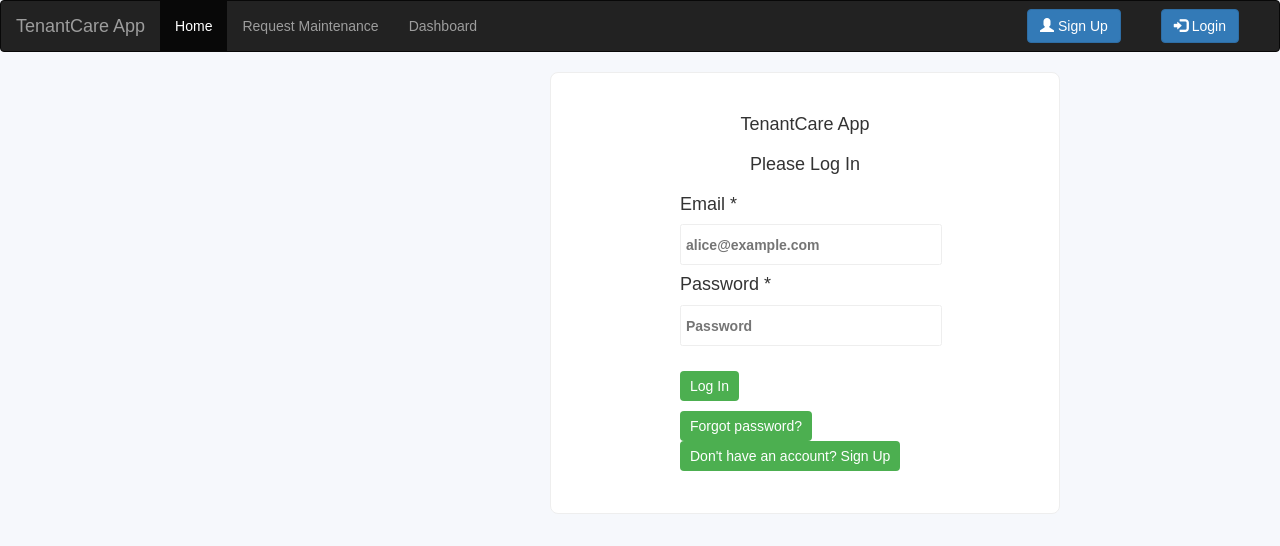
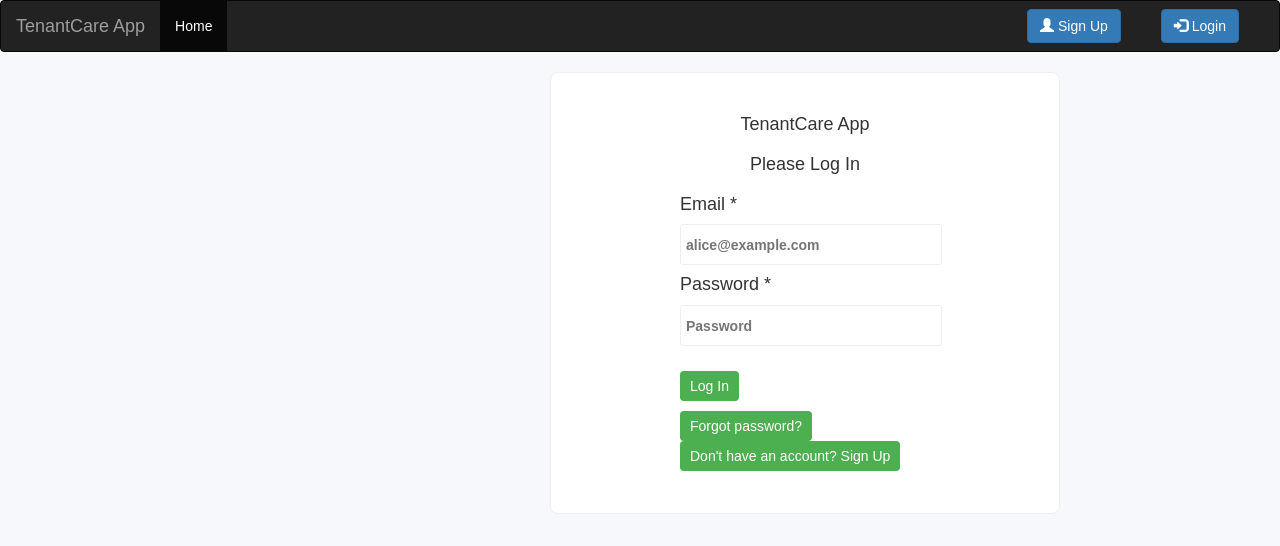
Before and after one commit to gckey/tenant-care, a React (Vite) app in the folder frontend/: page / in a window 1280 px wide. Shown: the top 546 px of the page. Built offline with nearby package versions, Linux system fonts and the light colour scheme.

Commit message:
add protected route

```diff
--- a/frontend/src/components/Header.jsx
+++ b/frontend/src/components/Header.jsx
@@ -9,7 +9,10 @@ const Header = () => {
 
   const handleLogout = () => {
     // Remove the user's token or auth data from localStorage
-    localStorage.removeItem('userToken');
+    localStorage.clear();
+   // localStorage.removeItem('userToken');
+
+
 
     // Update the authentication status in your application state
     setAuthenticationStatus(false);
@@ -28,8 +31,12 @@ const Header = () => {
         </div>
         <ul className="nav navbar-nav">
           <li className="active"><Link to="/home">Home</Link></li>
-          <li><Link to="/maintenance">Request Maintenance</Link></li>
-          <li><Link to="/dashboard">Dashboard</Link></li>
+          {isAuthenticated && (
+            <>
+              <li><Link to="/maintenance-request">Request Maintenance</Link></li>
+              <li><Link to="/dashboard">Dashboard</Link></li>
+            </>
+          )}
         </ul>
         <ul className="nav navbar-nav navbar-right nav-options">
           {isAuthenticated ? (
```
Also changed, not shown: frontend/src/App.jsx (+3 -5 lines).
